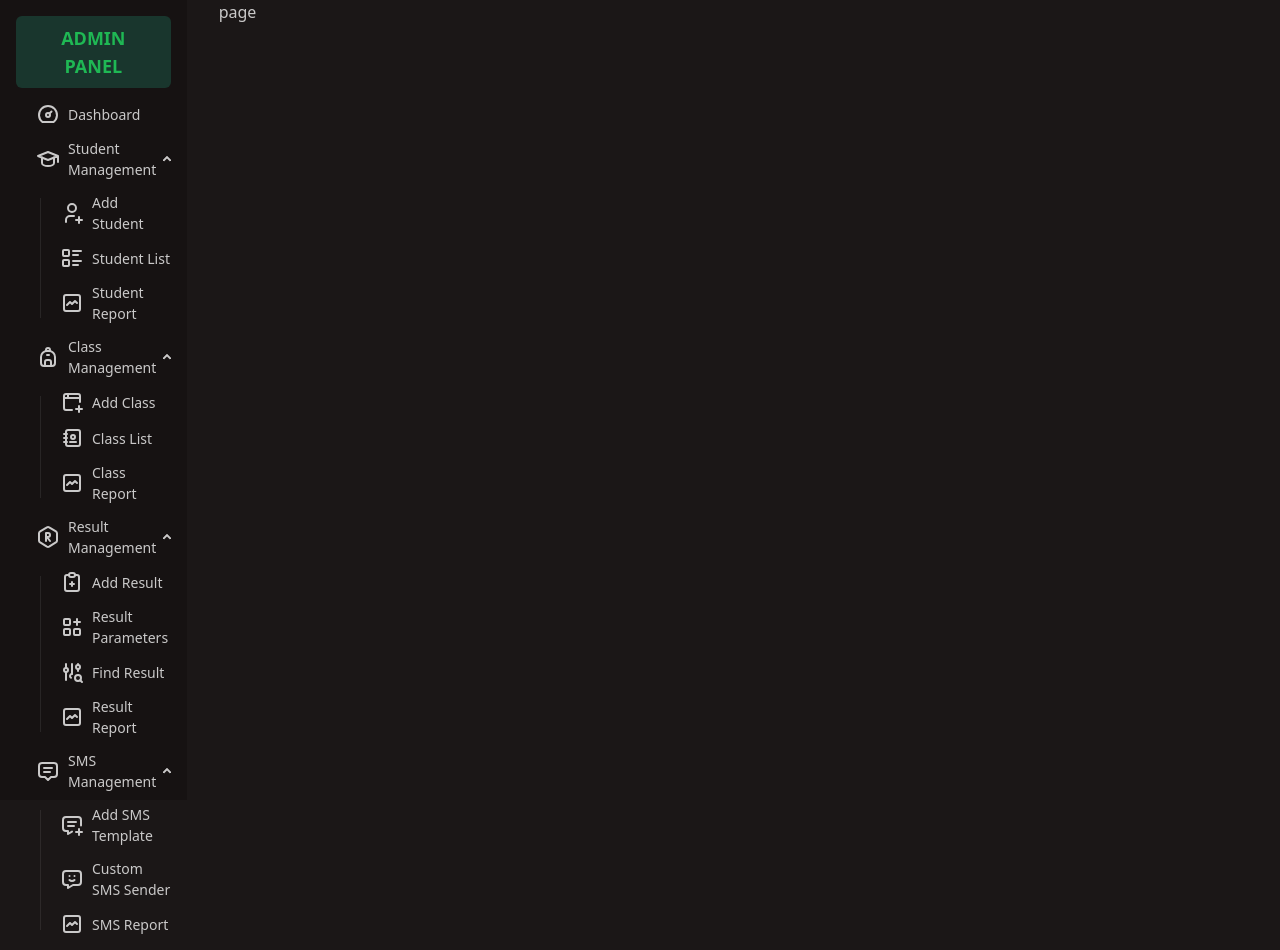
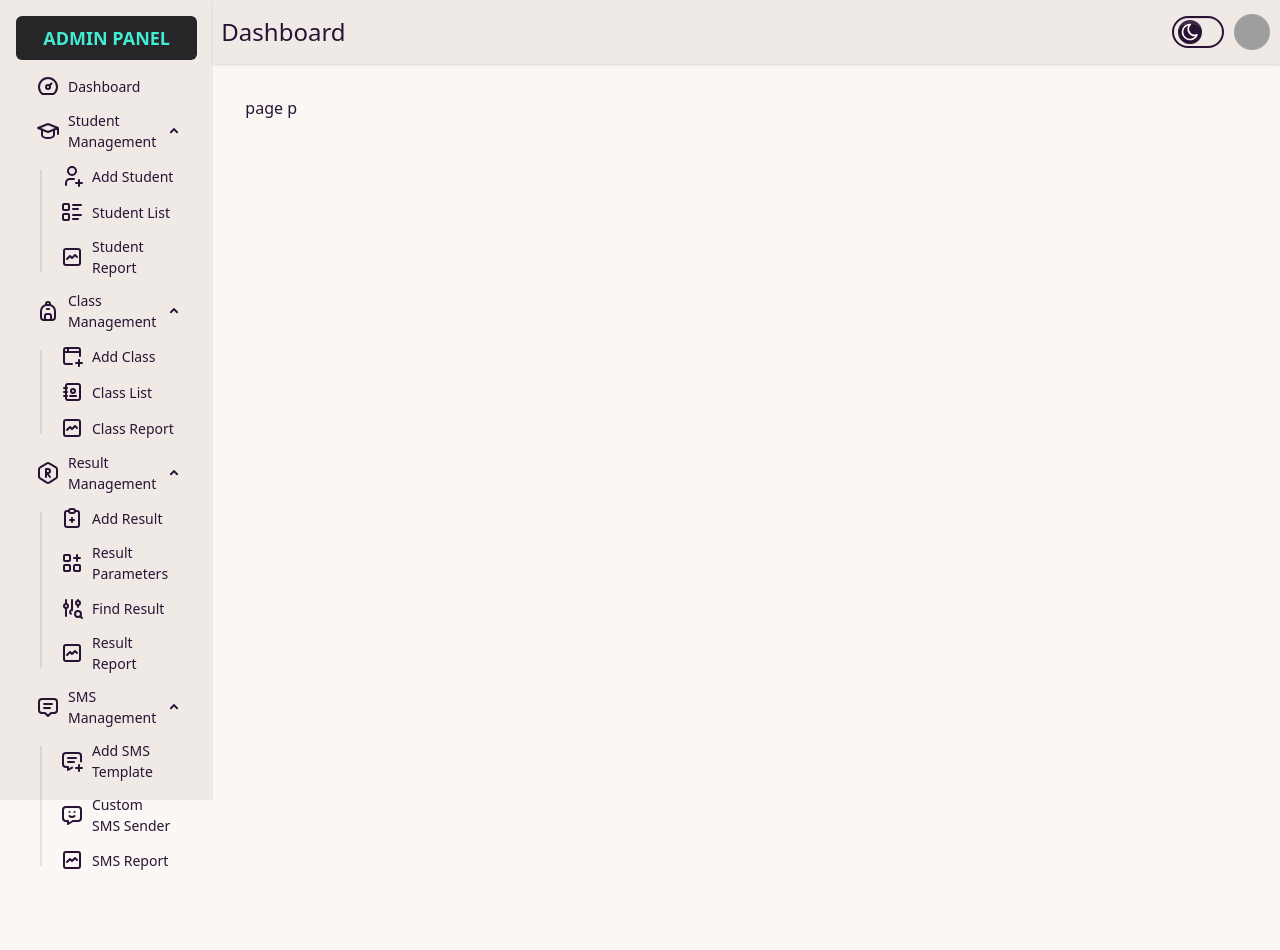
Before and after one commit to absoftlabs/coacing-management-software, a Next.js app: page /add-result in a window 1280 px wide. After the commit the page ends 886 px from the top, so only its background shows below. Built offline with nearby package versions, Linux system fonts and the light colour scheme; grey boxes are pictures that could not be loaded.

Commit message:
theme controler added in header

```diff
--- a/package.json
+++ b/package.json
@@ -17,6 +17,7 @@
     "next": "15.5.4",
     "react": "19.1.0",
     "react-dom": "19.1.0",
+    "react-tailwindcss-datepicker": "^2.0.0",
     "zod": "^4.1.11"
   },
   "devDependencies": {
--- a/src/app/add-result/page.tsx
+++ b/src/app/add-result/page.tsx
@@ -2,7 +2,7 @@ import React from 'react'
 
 function page() {
     return (
-        <div>page</div>
+        <div>page p</div>
     )
 }
 
--- a/src/app/layout.tsx
+++ b/src/app/layout.tsx
@@ -2,6 +2,7 @@ import type { Metadata } from "next";
 import { Geist, Geist_Mono } from "next/font/google";
 import "./globals.css";
 import Sidebar from "@/components/common/Sidebar";
+import Header from "@/components/common/Header";
 
 const geistSans = Geist({
   variable: "--font-geist-sans",
@@ -13,27 +14,44 @@ const geistMono = Geist_Mono({
   subsets: ["latin"],
 });
 
+// 🔑 Single source of truth for the storage key
+const THEME_STORAGE_KEY = "theme";
+
 export const metadata: Metadata = {
   title: "Coaching Management Software",
   description: "A web application to manage coaching students and teachers.",
 };
 
-export default function RootLayout({
-  children,
-}: Readonly<{
-  children: React.ReactNode;
-}>) {
+export default function RootLayout({ children }: { children: React.ReactNode }) {
   return (
-    <html data-theme="forest" lang="en" data-arp="true">
-      <body
-        className={`${geistSans.variable} ${geistMono.variable} antialiased`}
-      >
-        <div className="grid grid-cols-12 gap-6 lg:gap-8">
-          <div className="col-span-2">
+    <html lang="en" suppressHydrationWarning data-theme="light">
+      <head>
+        {/* Pre-hydration theme script to prevent FOUC */}
+        <script
+          dangerouslySetInnerHTML={{
+            __html: `
+(function(){
+  try {
+    var k = ${JSON.stringify(THEME_STORAGE_KEY)};
+    var t = localStorage.getItem(k);
+    if(!t){
+      t = window.matchMedia('(prefers-color-scheme: dark)').matches ? 'dark' : 'light';
+    }
+    document.documentElement.setAttribute('data-theme', t);
+  } catch(e) {}
+})();
+            `,
+          }}
+        />
+      </head>
+      <body className={`${geistSans.variable} ${geistMono.variable} antialiased`}>
+        <div className="grid grid-cols-12 min-h-dvh">
+          <aside className="col-span-12 md:col-span-2">
             <Sidebar />
-          </div>
-          <div className="col-span-10">
-            <main>{children}</main>
+          </aside>
+          <div className="col-span-12 md:col-span-10">
+            <Header />
+            <main className="p-4 lg:p-8">{children}</main>
           </div>
         </div>
       </body>
--- /dev/null
+++ b/src/components/Dashboard/StatisticsCard.tsx
@@ -0,0 +1,11 @@
+import React from 'react'
+
+function StatisticsCard() {
+    return (
+        <div>
+
+        </div>
+    )
+}
+
+export default StatisticsCard
--- a/src/components/common/Header.tsx
+++ b/src/components/common/Header.tsx
@@ -1,8 +1,40 @@
+'use client'
+import { IconMoon, IconSun } from '@tabler/icons-react'
 import React from 'react'
+import ThemeToggle from './ThemeToggle'
 
 function Header() {
     return (
-        <div>Header</div>
+        <div className="navbar bg-base-200 shadow-sm">
+            <div className="flex-1">
+                <a className="text-2xl">Dashboard</a>
+            </div>
+            <div className="flex items-center justify-center gap-2">
+                <ThemeToggle />
+
+                <div className="dropdown dropdown-end">
+                    <div tabIndex={0} role="button" className="btn btn-ghost btn-circle avatar">
+                        <div className="w-10 rounded-full">
+                            <img
+                                alt="Tailwind CSS Navbar component"
+                                src="https://img.daisyui.com/images/stock/photo-1534528741775-53994a69daeb.webp" />
+                        </div>
+                    </div>
+                    <ul
+                        tabIndex={0}
+                        className="menu menu-sm dropdown-content bg-base-100 rounded-box z-1 mt-3 w-52 p-2 shadow">
+                        <li>
+                            <a className="justify-between">
+                                Profile
+                                <span className="badge">New</span>
+                            </a>
+                        </li>
+                        <li><a>Settings</a></li>
+                        <li><a>Logout</a></li>
+                    </ul>
+                </div>
+            </div>
+        </div>
     )
 }
 
--- a/src/components/common/Sidebar.tsx
+++ b/src/components/common/Sidebar.tsx
@@ -6,7 +6,7 @@ function Sidebar() {
     return (
         <div className="p-4 bg-base-200 w-full h-screen">
             <h2 className="text-lg font-bold px-4 bg-neutral p-2 rounded-md text-center uppercase text-primary">Admin Panel</h2>
-            <ul className="menu">
+            <ul className="menu w-full">
                 <li><Link href={'/'}><IconDashboard/> Dashboard</Link></li>
                 <li>
                     <details open>
--- /dev/null
+++ b/src/components/common/ThemeToggle.tsx
@@ -0,0 +1,21 @@
+"use client";
+
+import { useTheme } from "@/hook/useTheme";
+import { IconSun, IconMoon } from "@tabler/icons-react";
+
+export function ThemeToggle() {
+    const { theme, setTheme } = useTheme("cupcake");
+
+    return (
+        <label className="toggle toggle-xl text-base-content">
+            <input type="checkbox"
+                aria-label="Toggle theme"
+                checked={theme === "dark"}
+                onChange={() => setTheme(theme === "dark" ? "cupcake" : "dark")} />
+
+            <IconMoon size={24} />
+            <IconSun size={24} />
+        </label>
+    );
+}
+export default ThemeToggle;
--- a/src/components/common/Toggler.tsx
+++ /dev/null
@@ -1,21 +0,0 @@
-import { IconMoonStars, IconSun } from '@tabler/icons-react'
-import React from 'react'
-
-function Toggler() {
-    return (
-        <div>
-            <label className="swap swap-rotate">
-                {/* this hidden checkbox controls the state */}
-                <input type="checkbox" className="theme-controller" value="cupcake" />
-
-                {/* sun icon */}
-                <IconSun className="swap-on h-10 w-10 fill-current" />
-
-                {/* moon icon */}
-                <IconMoonStars className="swap-off h-10 w-10 fill-current" />
-            </label>
-        </div>
-    )
-}
-
-export default Toggler
--- /dev/null
+++ b/src/hook/useTheme.ts
@@ -0,0 +1,36 @@
+"use client";
+
+import { useEffect, useState } from "react";
+
+const STORAGE_KEY = "theme";
+
+export function useTheme(defaultTheme: string = "forest") {
+    const [theme, setTheme] = useState<string>(defaultTheme);
+
+    // On mount, sync with localStorage or system
+    useEffect(() => {
+        if (typeof window === "undefined") return;
+
+        const stored = localStorage.getItem(STORAGE_KEY);
+        if (stored) {
+            setTheme(stored);
+            document.documentElement.setAttribute("data-theme", stored);
+        } else {
+            // fallback: system preference
+            const systemTheme = window.matchMedia("(prefers-color-scheme: forest)").matches
+                ? "forest"
+                : "cupcake";
+            setTheme(systemTheme);
+            document.documentElement.setAttribute("data-theme", systemTheme);
+        }
+    }, []);
+
+    // Apply & persist when theme changes
+    useEffect(() => {
+        if (!theme) return;
+        document.documentElement.setAttribute("data-theme", theme);
+        localStorage.setItem(STORAGE_KEY, theme);
+    }, [theme]);
+
+    return { theme, setTheme };
+}
```
Also changed, not shown: src/components/Dashboard/DashboardMain.tsx (added), 1 other file (tests, documents, lock files or other folders).
